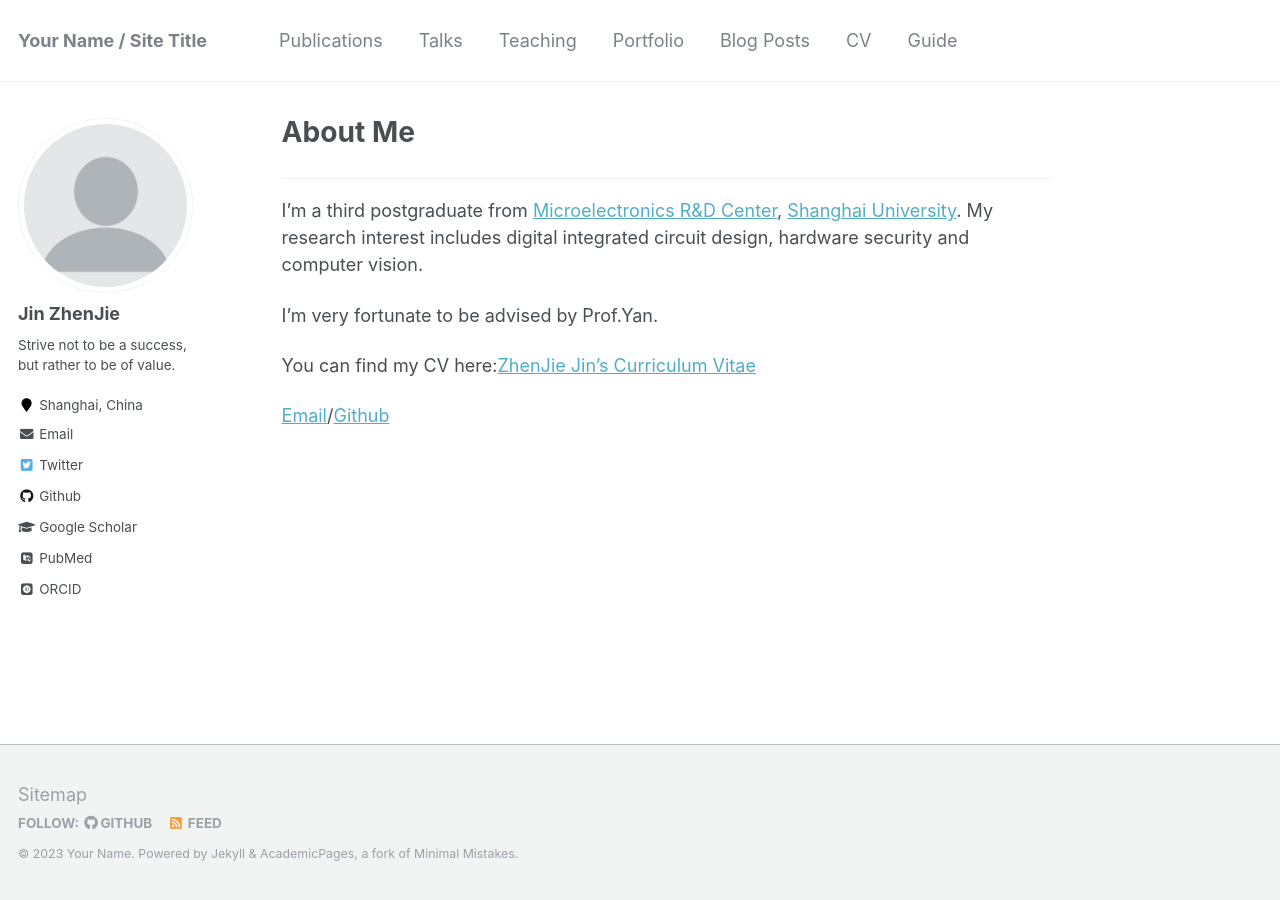
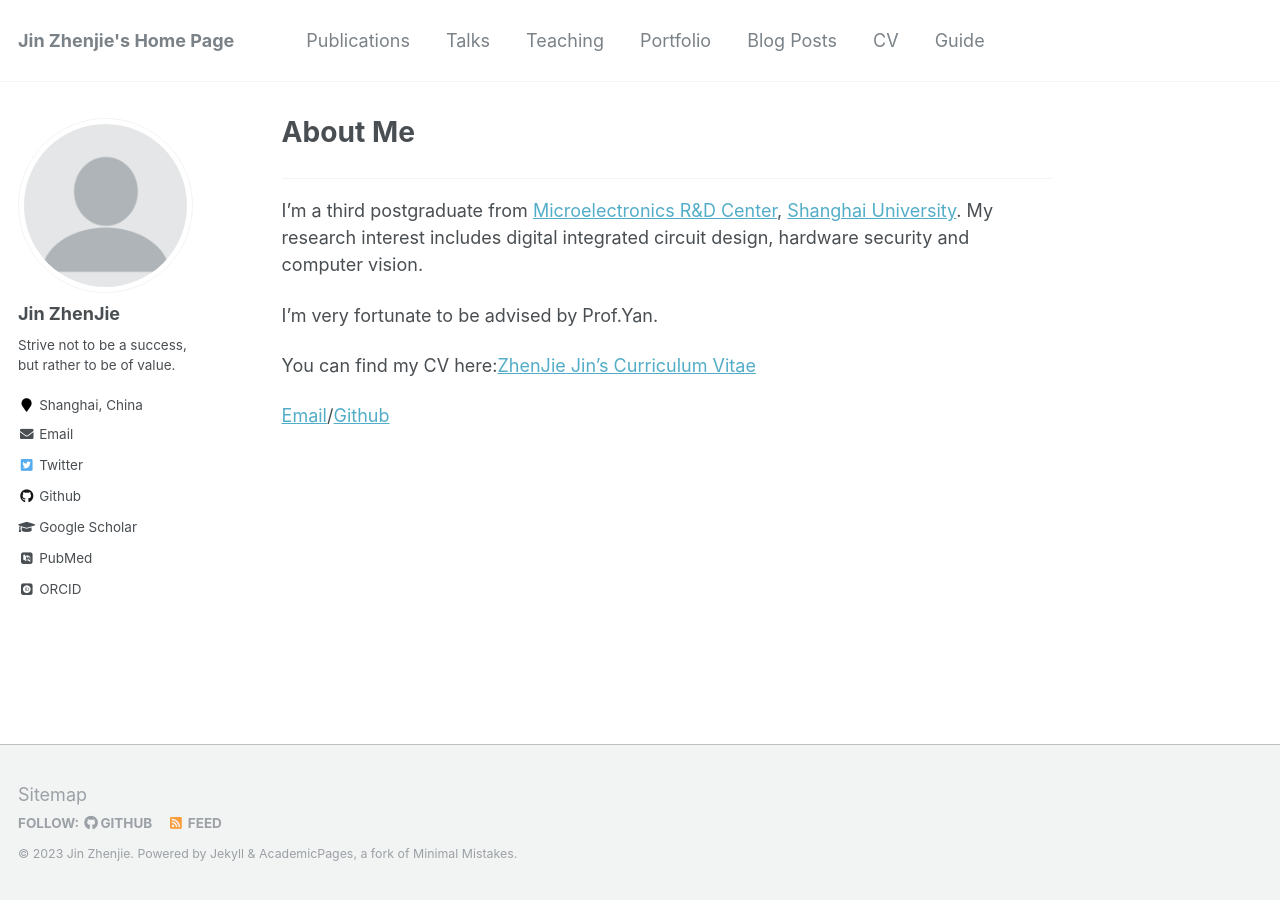
Before and after one commit to JacoboJin/JacoboJin.github.io, a Jekyll site: the page built from _pages/about.md, in a window 1280 px wide. Built offline with Jekyll 4.4.1, drawn with Linux system fonts in a browser that asks for light colours; some web fonts are replaced.

Commit message:
Update _config.yml

```diff
--- a/_config.yml
+++ b/_config.yml
@@ -7,13 +7,13 @@
 
 # Site Settings
 locale                   : "en-US"
-title                    : "Your Name / Site Title"
+title                    : "Jin Zhenjie's Home Page"
 title_separator          : "-"
-name                     : &name "Your Name"
+name                     : &name "Jin Zhenjie"
 description              : &description "personal description"
-url                      : https://academicpages.github.io # the base hostname & protocol for your site e.g. "https://mmistakes.github.io"
+url                      : https://JacoboJin.github.io # the base hostname & protocol for your site e.g. "https://mmistakes.github.io"
 baseurl                  : "" # the subpath of your site, e.g. "/blog"
-repository               : "academicpages/academicpages.github.io"
+repository               : "JacoboJin/JacoboJin.github.io"
 teaser                   :  # filename of teaser fallback teaser image placed in /images/, .e.g. "500x300.png"
 breadcrumbs              : false # true, false (default)
 words_per_minute         : 160
```
